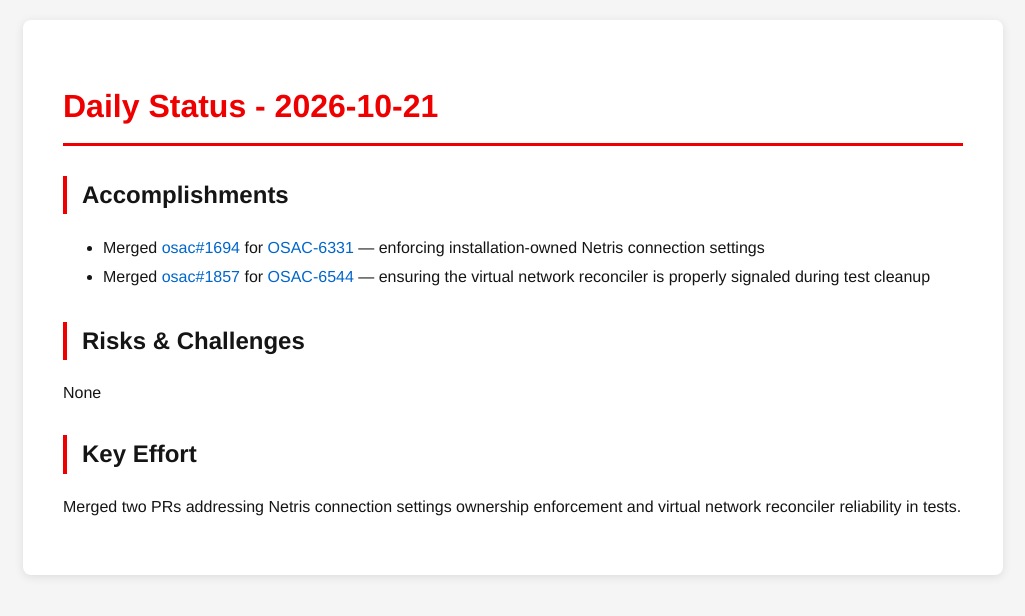
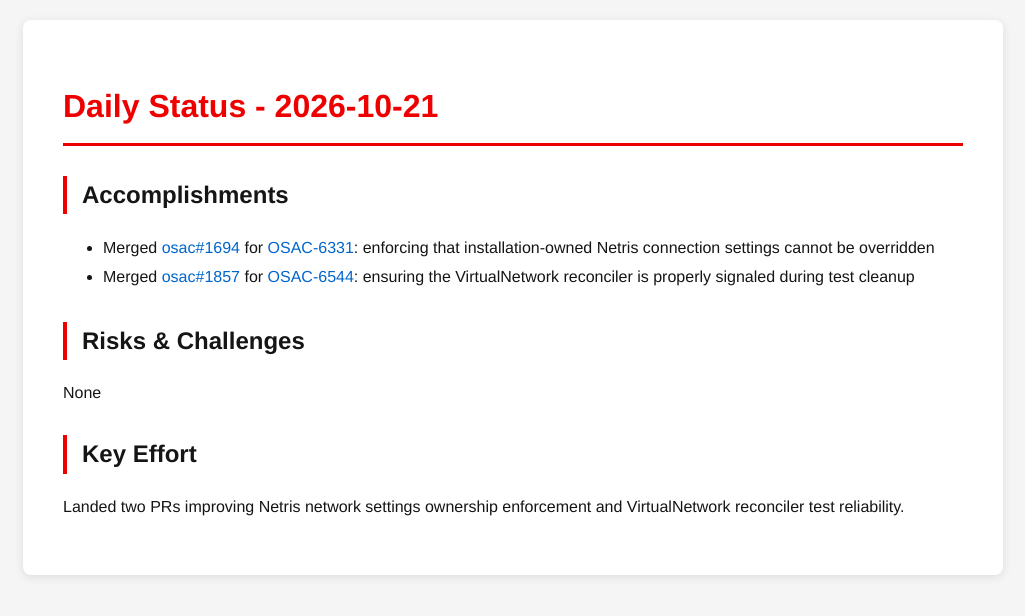
Before and after one commit to tzvatot/daily-status, a Jekyll site: the page built from 2026-10-21.md, in a window 1280 px wide. Shown: the top 616 px of the page, without its empty margins (127-1152 px from the left). Built offline with Jekyll 4.4.1, drawn with Linux system fonts in a browser that asks for light colours.

Commit message:
Daily status update - 2026-10-21

```diff
--- a/2026-10-21.md
+++ b/2026-10-21.md
@@ -7,11 +7,11 @@ date: 2026-10-21
 # Daily Status - 2026-10-21
 
 ## Accomplishments
-- Merged [osac#1694](https://github.com/osac-project/osac/pull/1694) for [OSAC-6331](https://redhat.atlassian.net/browse/OSAC-6331) — enforcing installation-owned Netris connection settings
-- Merged [osac#1857](https://github.com/osac-project/osac/pull/1857) for [OSAC-6544](https://redhat.atlassian.net/browse/OSAC-6544) — ensuring the virtual network reconciler is properly signaled during test cleanup
+- Merged [osac#1694](https://github.com/osac-project/osac/pull/1694) for [OSAC-6331](https://redhat.atlassian.net/browse/OSAC-6331): enforcing that installation-owned Netris connection settings cannot be overridden
+- Merged [osac#1857](https://github.com/osac-project/osac/pull/1857) for [OSAC-6544](https://redhat.atlassian.net/browse/OSAC-6544): ensuring the VirtualNetwork reconciler is properly signaled during test cleanup
 
 ## Risks & Challenges
 None
 
 ## Key Effort
-Merged two PRs addressing Netris connection settings ownership enforcement and virtual network reconciler reliability in tests.
+Landed two PRs improving Netris network settings ownership enforcement and VirtualNetwork reconciler test reliability.
```
